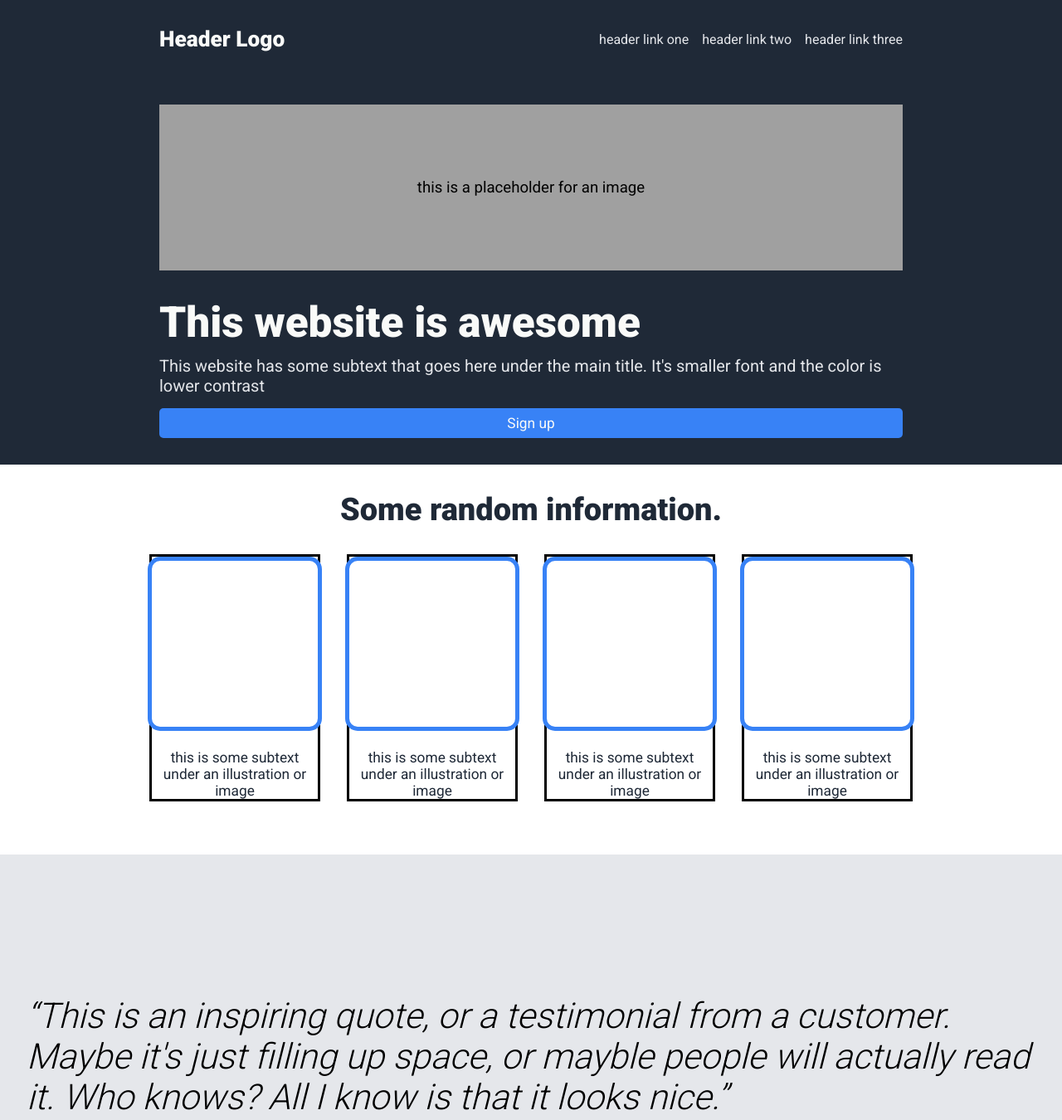
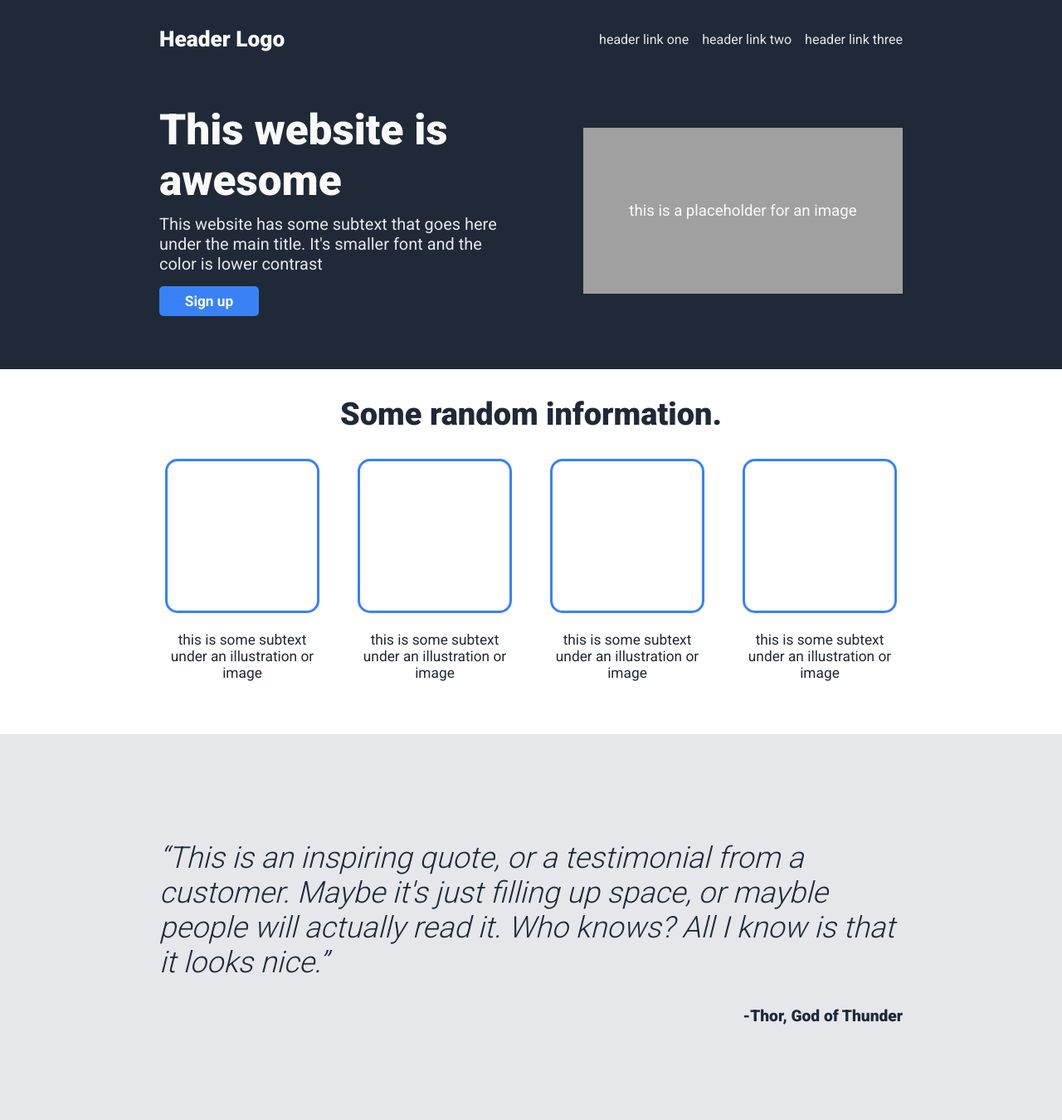
Before and after one commit to gunawnjs/foundation-landing-page, a plain HTML site: page index.html in a window 1280 px wide. Shown: the top 1350 px of the page at 83% size. Drawn offline with Linux system fonts and the light colour scheme.

Commit message:
landing page finished..., yayycode .!

```diff
--- a/index.html
+++ b/index.html
@@ -5,7 +5,8 @@
     <meta http-equiv="X-UA-Compatible" content="IE=edge, chrome=1">
     <meta name="viewport" content="width=device-width, initial-scale=1.0, maximum-scale=1.0, user-scalable=no">
     <title>Landing Page</title>
-    <link rel="stylesheet" href="style.css">
+    <link rel="stylesheet" href="./style.css">
+    <script src="./script.js"></script>
 </head>
 <body>
     <header>
@@ -17,9 +18,9 @@
                 <li><img src="./img/burger-menu-svgrepo-com.svg" alt="burger-menu"></li>
             </ul>
             <ul class="sidebar">
-                <li>header link one</li>
-                <li>header link two</li>
-                <li>header link three</li>
+                <li><a href="#">header link one</a></li>
+                <li><a href="#">header link two</a></li>
+                <li><a href="#">header link three</a></li>
             </ul>
         </nav>
     </header>
@@ -67,4 +68,5 @@
     </main>
     <footer>Copyright © The Odin Project 2021</footer>
 </body>
+<script></script>
 </html>
--- /dev/null
+++ b/script.js
@@ -0,0 +1,7 @@
+const burger = document.getElementsByClassName('burger');
+
+// burger.addEventListener('click', (el) => {
+//     console.log
+// })
+
+console.log(burger)
--- a/style.css
+++ b/style.css
@@ -33,6 +33,7 @@ button{
     padding: 8px;
     background-color: var(--blue-200);
     font-size: calc(14px + 2 * ((100vw - 320px) / 580));
+    font-weight: 700;
     cursor: pointer;
 }
 .logo{
@@ -73,6 +74,7 @@ button{
 }
 .dummy-img{
     background-color: #a0a0a0;
+    color: var(--white-200);
     width: 100%;
     height: 200px;
     display: flex;
@@ -126,7 +128,6 @@ button{
 }
 .card-container .wrapper{
     max-width: 200px;
-    border: solid;
     display: flex;
     flex-direction: column;
     justify-content: center;
@@ -135,6 +136,7 @@ button{
 }
 .quotes{
     background-color: var(--white-400);
+    color: var(--dark-clr);
     padding: calc(4rem + ((1vw - 3.2px) * 11.0345)) 2rem;
     display: flex;
     flex-direction: column;
@@ -146,7 +148,7 @@ button{
     font-size: calc(26px + 10 * ((100vw - 320px) / 580));
 }
 .quotes cite{
-    font-size: calc(16px + 2 * ((100vw - 320px) / 580));
+    font-size: calc(18px + 2 * ((100vw - 320px) / 580));
     font-style: inherit;
     font-weight: 900;
     align-self: end;
@@ -186,14 +188,26 @@ footer{
     .signup button{
         max-width: 430px;
     }
+    .quotes{
+        /* border: solid; */
+        padding: 6rem 4.5rem;
+    }
+    .quotes q{
+        font-size: 36px;
+    }
+    .quotes cite{
+        font-size: 1.2rem;
+    }
 }
 
 @media (min-width: 800px) {
+    header nav{
+        padding-top: 2rem;
+    }
     .burger{
         display: none;
     }
     header .sidebar{
-
         display: flex;
         gap: 1rem;
     }
@@ -207,11 +221,43 @@ footer{
     .heading{
         padding: 2rem 4rem;
     }
+    .heading{
+        flex-direction: row-reverse;
+        justify-content: space-between;
+        align-items: center;
+        padding-bottom: 4rem;
+    }
+    .dummy-img{
+        margin-left: 3rem;
+    }
+    .heading button{
+        max-width: 120px;
+    }
 }
 
 @media (min-width: 1200px){
     header nav,
     .heading{
-        padding: 2rem 12em;
+        padding: 2rem 12rem;
+    }
+    .heading{
+        padding-bottom: 4rem;
+    }
+    .dummy-img{
+        /* max-width: 320px; */
+    }
+    .card-container{
+        gap: 2rem;
+    }
+    .card{
+        height: 180px;
+        width: 180px;
+        border: 3px solid var(--blue-200);
+    }
+    .quotes{
+        padding: 8rem 12rem;
+    }
+    .signup{
+        margin: 4.5rem 12rem;
     }
 }
```
